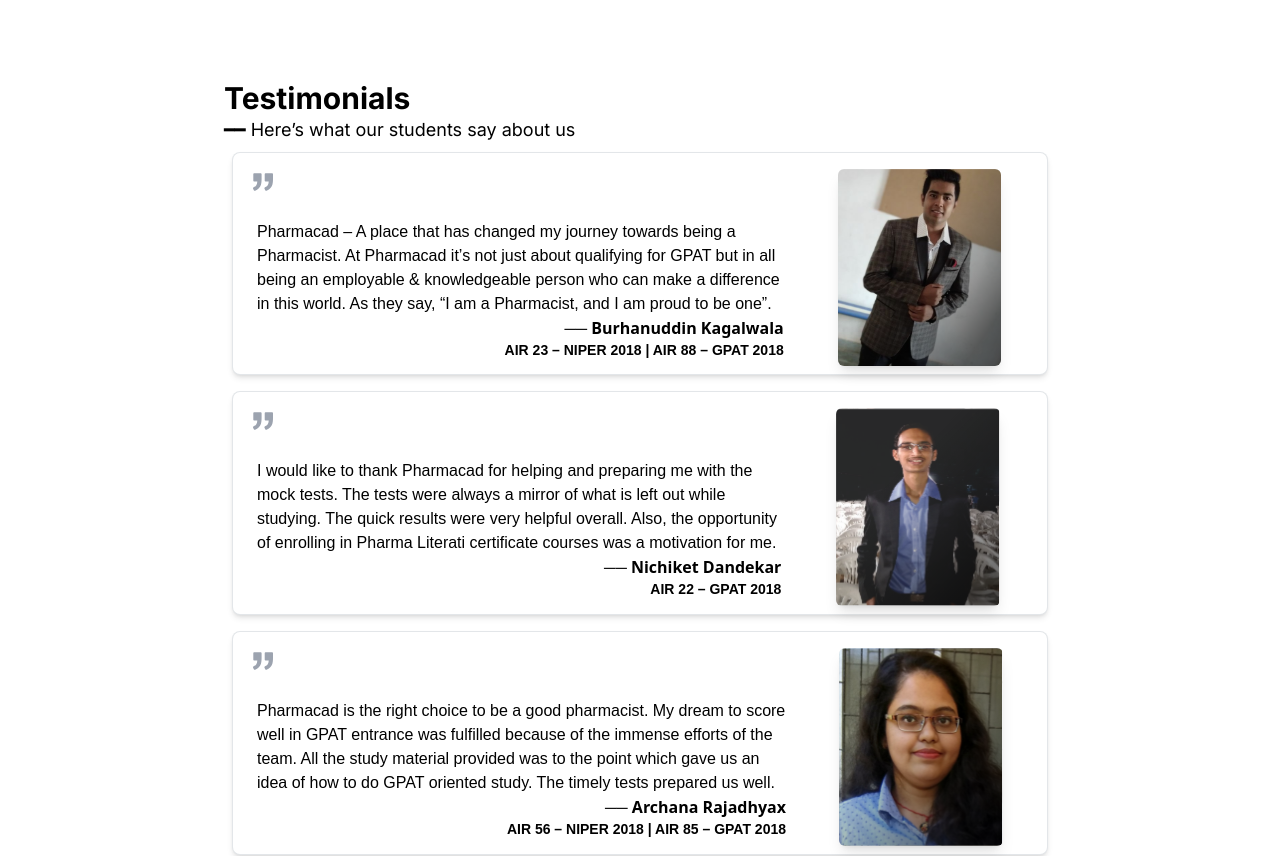
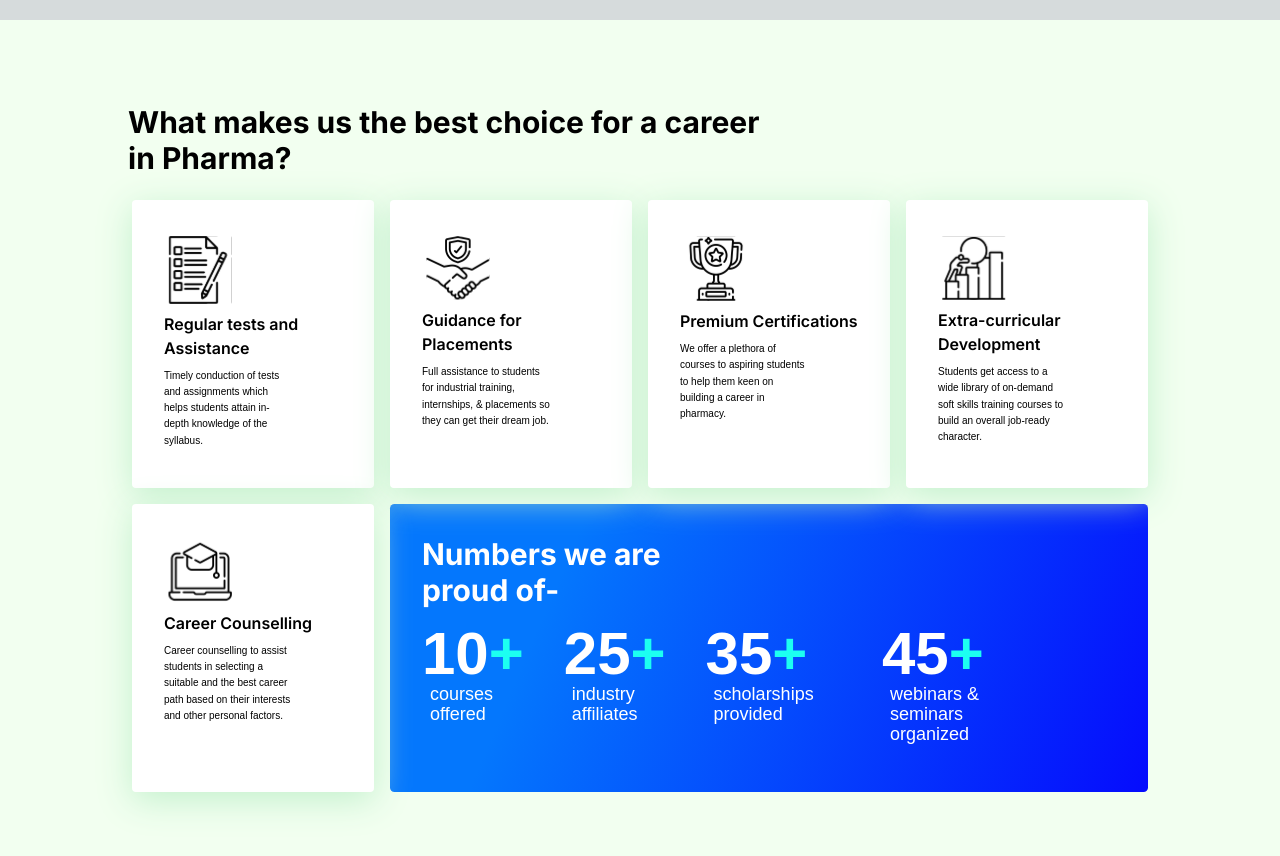
Before and after one commit to vibodhbhosure/Project-Pharmacad, a Next.js app: page / in a window 1280 px wide. Shown: the top 856 px of the page. Built offline with nearby package versions, Linux system fonts and the light colour scheme.

Commit message:
removed xs and all from the tailwind.config

```diff
--- a/components/BestChoice.jsx
+++ b/components/BestChoice.jsx
@@ -14,15 +14,15 @@ const BestChoiceContainer = () => {
   const cardDataArray = Object.values(data);
 
   return (
-    <div className="lg:w-full lg:mx-auto lg:bg-[#F2FFF0] lg:text-black lg:m-5 lg:pt-16 lg:pb-16 lg:leading-0 sm:w-full sm:bg-[#F2FFF0] sm:m-0 sm:pt-10 sm:pb-5 xs:text-black xs:w-full xs:bg-[#F2FFF0] xs:m-1 xs:pt-12 xs:pb-5  ">
+    <div className="lg:w-full lg:mx-auto lg:bg-[#F2FFF0] lg:text-black lg:m-5 lg:pt-16 lg:pb-16 lg:leading-0 sm:w-full sm:bg-[#F2FFF0] sm:m-0 sm:pt-10 sm:pb-5 text-black w-full bg-[#F2FFF0] m-1 pt-12 pb-5  ">
       <h3
-        className="lg:mx-32 lg:my-5 lg:w-1/2 lg:text-3xl lg:font-inter lg:leading-0 lg:font-bold sm:mx-3 sm:text-4xl sm:font-inter sm:leading-normal sm:font-bold sm:w-3/4 sm:mb-0 sm:ml-16 xs:mx-3 xs:text-xl xs:font-inter xs:leading-normal xs:font-bold xs:w-2/3 xs:mb-2 xs:ml-8"
+        className="lg:mx-32 lg:my-5 lg:w-1/2 lg:text-3xl lg:font-inter lg:leading-0 lg:font-bold sm:mx-3 sm:text-4xl sm:font-inter sm:leading-normal sm:font-bold sm:w-3/4 sm:mb-0 sm:ml-16 mx-3 text-xl font-inter leading-normal font-bold w-2/3 mb-2 ml-8"
         style={{ color: "#000000" }}
       >
         What makes us the best choice for a career in Pharma?
       </h3>
 
-      <div className="lg:grid-cols-4 lg:grid lg:gap-2 lg:mx-32 sm:flex sm:gap-1 sm:flex-col sm:mx-8 xs:flex xs:gap-2 xs:flex-col xs:mx-8">
+      <div className="lg:grid-cols-4 lg:grid lg:gap-2 lg:mx-32 sm:flex sm:gap-1 sm:flex-col sm:mx-8 flex gap-2 flex-col :mx-8">
         {/* First row */}
 
         {cardDataArray.slice(0, 4).map((cardData) => (
--- a/components/Card.jsx
+++ b/components/Card.jsx
@@ -24,29 +24,29 @@ const Card = ({ cardData }) => {
 
   return (
     <div
-      className="lg:w-241 xl:w-241 sm:m-6  sm:bg-white sm:rounded-xl xs:m-0  xs:bg-white xs:rounded-lg lg:bg-white lg:rounded lg:p-1 lg:pb-3 lg:m-1 lg:h-72 xl:bg-white xl:rounded xl:p-1 xl:pb-3 xl:m-1 xl:h-72 sm:max-h-full xs:max-h-full lg:max-h-full"
+      className="lg:w-241 lg:bg-white lg:rounded lg:p-1 lg:pb-3 lg:m-1 lg:max-h-full lg:h-72 sm:m-6 sm:bg-white sm:max-h-full sm:rounded-xl  bg-white rounded-lg max-h-full  mx-8"
       style={{
         background: "#ffffff",
         filter: "drop-shadow(0px 8px 17.6079px #C2F0CC)",
       }}
     >
-      <div className="lg:flex-col xl:flex-col">
-        <div className="lg:pt-3 lg:pl-3 xl:pt-3 xl:pl-3">
+      <div className="lg:flex-col ">
+        <div className="lg:pt-3 lg:pl-3 ">
           <Image
-            className="lg:mx-5 lg:mt-5 lg:w-16 xl:mx-5 xl:mt-5 xl:w-16 sm:mt-5  sm:pt-10  lg:pt-0 xl:pt-0 sm:ml-6 sm:w-28 xs:mt-5 xs:pt-4 xs:ml-6 xs:w-16"
+            className="lg:mx-5 lg:mt-5 lg:w-16 lg:pt-0 sm:mt-5 sm:pt-10 sm:ml-6 sm:w-28 mt-5 pt-4 ml-6 w-16"
             src={svg}
             alt={title}
           />
         </div>
         <div
-          className=" xl:px-4 xl:my-0 xl:py-2 xl:w-30 xl:text-xl xl:font-semibold xl:font-inter xl:mx-3 lg:px-4 lg:my-0 lg:py-2 lg:w-30 lg:text-base lg:font-semibold lg:font-inter lg:mx-3 sm:px-4 sm:py-2 sm:w-30 sm:my-2 sm:text-3xl sm:font-bold sm:font-inter sm:mx-3 xs:px-4 xs:py-2 xs:w-30 xs:my-0.5 xs:text-base xs:font-bold xs:font-inter xs:mx-3"
+          className="lg:px-4 lg:my-0 lg:py-2 lg:w-30 lg:text-base lg:font-semibold lg:font-inter lg:mx-3 sm:px-4 sm:py-2 sm:w-30 sm:my-2 sm:text-3xl sm:font-bold sm:font-inter sm:mx-3 px-4 py-2 w-30 my-0.5 text-base font-bold font-inter mx-3"
           style={{ color: "#000000" }}
         >
           {title}
         </div>
       </div>
       <div
-        className=" xl:mx-7 xl:py-0 xl:text-black xl:font-montserrat xl:text-xs xl:font-thin xl:pb-0 xl:leading-5 xl:w-48 lg:mx-7 lg:py-0 lg:text-black lg:font-montserrat lg:text-[10px] lg:font-thin lg:pb-0 lg:leading-2 lg:w-32 sm:mx-7 sm:pb-4 xs:mx-7 xs:pb-4 sm:text-black sm:font-montserrat sm:text-2xl sm:font-thin sm:leading-relaxed sm:w-auto xs:w-auto xs:leading-relaxed xs:text-xs xs:font-thin xs:font-montserrat xs:text-black"
+        className=" lg:mx-7 lg:py-0 lg:text-black lg:font-montserrat lg:text-[10px] lg:font-thin lg:pb-0 lg:leading-2 lg:w-32 sm:mx-7 sm:pb-4 mx-7 pb-4 sm:text-black sm:font-montserrat sm:text-2xl sm:font-thin sm:leading-relaxed sm:w-auto w-auto leading-relaxed text-xs font-thin font-montserrat text-black"
         style={{ color: "#000000" }}
       >
         {description}
--- a/components/Number.jsx
+++ b/components/Number.jsx
@@ -3,7 +3,7 @@ import React from "react";
 const Number = () => {
   return (
     <div
-      className="lg:h-72 lg:px-8 lg:mx-0 lg:py-8 sm:h-240  lg:mt-0 sm:px-0 sm:mx-6 sm:mt-0 sm:py-8 xs:h-240 xs:px-0 xs:mx-0 xs:py-2 xs:mt-2"
+      className="lg:h-72 lg:px-8 lg:mx-0 lg:py-8 sm:h-240  lg:mt-0 sm:px-0 sm:mx-6 sm:mt-0 sm:py-8 h-240 px-0 mx-8 py-2 mt-2"
       style={{
         background:
           "linear-gradient(113.02deg, #0477FD 22.78%, #0500FD 108.12%)",
@@ -11,74 +11,74 @@ const Number = () => {
         borderRadius: "4.42587px",
       }}
     >
-      <div className="nums-heading lg:font-inter lg:font-bold lg:text-3xl lg:w-64 lg:mb-4 sm:font-inter sm:font-bold sm:w-2/3 sm:text-4xl sm:mb-10  lg:mt-0 lg:ml-0 sm:mt-4 sm:ml-8 lg:text-white sm:text-white xs:font-inter xs:font-bold xs:w-2/3 xs:text-lg xs:mb-10 xs:mt-2 xs:ml-6  xs:text-white">
+      <div className="nums-heading lg:font-inter lg:font-bold lg:text-3xl lg:w-64 lg:mb-4 sm:font-inter sm:font-bold sm:w-2/3 sm:text-4xl sm:mb-10  lg:mt-0 lg:ml-0 sm:mt-4 sm:ml-8 lg:text-white sm:text-white font-inter font-bold w-1/2 text-2xl mb-10 mt-2 ml-6  text-white">
         Numbers we are proud of-
       </div>
 
-      <div className="nums-con lg:flex lg:flex-row lg:mx-0 lg:ml-0 sm:flex sm:flex-row sm:mx-12 xs:flex xs:flex-row xs:mx-10">
-        <div className="nums-con1 lg:mb-10 lg:flex lg:flex-row lg:mr-0 sm:flex sm:flex-col sm:mb-10 sm:mr-20 xs:flex xs:flex-col xs:mb-10 xs:mr-20 ">
-          <div className="lg:flex lg:flex-col lg:mr-10 sm:flex sm:flex-col sm:justify-items-center sm:content-center sm:pb-5 xs:flex xs:flex-col xs:justify-items-center xs:content-center xs:pb-5">
-            <div className="lg:flex lg:flex-row lg:ml-0  sm:flex sm:flex-row xs:flex xs:flex-row  ">
-              <div className="lg:text-6xl lg:font-bold lg:font-poppins sm:text-4xl sm:font-bold sm:font-poppins sm:text-white lg:text-white xs:text-4xl xs:font-bold xs:font-poppins xs:text-white">
+      <div className="nums-con lg:flex lg:flex-row lg:mx-0 lg:ml-0 sm:flex sm:flex-row sm:mx-12 flex flex-row mx-10">
+        <div className="nums-con1 lg:mb-10 lg:flex lg:flex-row lg:mr-0 sm:flex sm:flex-col sm:mb-10 sm:mr-20 flex flex-col mb-10 mr-20 ">
+          <div className="lg:flex lg:flex-col lg:mr-10 sm:flex sm:flex-col sm:justify-items-center sm:content-center sm:pb-5 flex flex-col justify-items-center content-center pb-5">
+            <div className="lg:flex lg:flex-row lg:ml-0  sm:flex sm:flex-row flex flex-row  ">
+              <div className="lg:text-6xl lg:font-bold lg:font-poppins sm:text-4xl sm:font-bold sm:font-poppins sm:text-white lg:text-white text-6xl font-bold font-poppins text-white">
                 10
               </div>
 
-              <div className="lg:text-6xl lg:font-bold lg:font-poppins lg:ml-0 sm:text-4xl sm:font-bold sm:font-poppins  sm:ml-1 xs:text-4xl xs:font-bold xs:font-poppins  xs:ml-1 text-[#1CFFF1]">
+              <div className="lg:text-6xl lg:font-bold lg:font-poppins lg:ml-0 sm:text-4xl sm:font-bold sm:font-poppins  sm:ml-1 text-6xl font-bold font-poppins  ml-1 text-[#1CFFF1]">
                 +
               </div>
             </div>
 
-            <div className="lg:leading-5 lg:text-0.96 lg:text-lg lg:font-poppins lg:ml-2 lg:w-1/2  lg:text-white sm:leading-5 sm:text-lg sm:font-poppins sm:w-1/2  sm:text-white  xs:leading-5 xs:text-sm xs:font-poppins xs:w-1/2  xs:text-white ">
+            <div className="lg:leading-5 lg:text-0.96 lg:text-lg lg:font-poppins lg:ml-2 lg:w-1/2  lg:text-white sm:leading-5 sm:text-lg sm:font-poppins sm:w-1/2  sm:text-white ml-2 leading-5 text-sm font-poppins w-1/2  text-white ">
               courses offered
             </div>
           </div>
 
-          <div className="lg:flex lg:flex-col lg:mr-10 sm:flex sm:flex-col sm:justify-items-center sm:content-center sm:pb-5 xs:flex xs:flex-col xs:justify-items-center xs:content-center xs:pb-5">
-            <div className="lg:flex lg:flex-row sm:flex sm:flex-row lg:ml-0  xs:flex xs:flex-row ">
-              <div className="lg:text-6xl lg:font-bold lg:font-poppins lg:text-white sm:text-4xl sm:font-bold sm:font-poppins  sm:text-white xs:text-4xl xs:font-bold xs:font-poppins  xs:text-white ">
+          <div className="lg:flex lg:flex-col lg:mr-10 sm:flex sm:flex-col sm:justify-items-center sm:content-center sm:pb-5 flex flex-col justify-items-center content-center pb-5">
+            <div className="lg:flex lg:flex-row sm:flex sm:flex-row lg:ml-0  flex flex-row ">
+              <div className="lg:text-6xl lg:font-bold lg:font-poppins lg:text-white sm:text-4xl sm:font-bold sm:font-poppins  sm:text-white text-6xl font-bold font-poppins  text-white ">
                 25
               </div>
 
-              <div className="lg:text-6xl lg:font-bold lg:font-poppins lg:ml-0 sm:text-4xl sm:font-bold sm:font-poppins  sm:ml-1 xs:text-4xl xs:font-bold xs:font-poppins  xs:ml-1 text-[#1CFFF1]">
+              <div className="lg:text-6xl lg:font-bold lg:font-poppins lg:ml-0 sm:text-4xl sm:font-bold sm:font-poppins  sm:ml-1 text-6xl font-bold font-poppins  ml-1 text-[#1CFFF1]">
                 +
               </div>
             </div>
 
-            <div className="lg:leading-5 lg:text-0.96 lg:text-lg lg:font-poppins lg:ml-2 lg:w-1/2 lg:text-white sm:leading-5 sm:text-lg sm:font-poppins sm:w-1/2  sm:text-white xs:leading-5 xs:text-sm xs:font-poppins xs:w-1/2  xs:text-white">
+            <div className="lg:leading-5 lg:text-0.96 lg:text-lg lg:font-poppins lg:ml-2 lg:w-1/2 lg:text-white sm:leading-5 sm:text-lg sm:font-poppins sm:w-1/2  sm:text-white leading-5 text-sm font-poppins w-1/2  text-white">
               industry affiliates
             </div>
           </div>
         </div>
 
-        <div className="nums-con2 lg:mb-10 lg:flex lg:flex-row lg:mr-0 sm:flex sm:flex-col sm:mb-10 sm:mr-20 xs:flex xs:flex-col xs:mb-10 xs:mr-20 ">
-          <div className="lg:flex lg:flex-col lg:mr-10 sm:flex sm:flex-col sm:justify-items-center sm:content-center sm:pb-5 xs:flex xs:flex-col xs:justify-items-center xs:content-center xs:pb-5">
-            <div className="lg:flex lg:flex-row lg:ml-0  sm:flex sm:flex-row xs:flex xs:flex-row ">
-              <div className="lg:text-6xl lg:font-bold lg:font-poppins sm:text-4xl sm:font-bold sm:font-poppins sm:text-white lg:text-white xs:text-4xl xs:font-bold xs:font-poppins xs:text-white">
+        <div className="nums-con2 lg:mb-10 lg:flex lg:flex-row lg:mr-0 sm:flex sm:flex-col sm:mb-10 sm:mr-20 flex flex-col mb-10 mr-20 ">
+          <div className="lg:flex lg:flex-col lg:mr-10 sm:flex sm:flex-col sm:justify-items-center sm:content-center sm:pb-5 flex flex-col justify-items-center content-center pb-5">
+            <div className="lg:flex lg:flex-row lg:ml-0  sm:flex sm:flex-row  flex  flex-row ">
+              <div className="lg:text-6xl lg:font-bold lg:font-poppins sm:text-4xl sm:font-bold sm:font-poppins sm:text-white lg:text-white  text-6xl  font-bold  font-poppins  text-white">
                 35
               </div>
 
-              <div className="lg:text-6xl lg:font-bold lg:font-poppins lg:ml-0 sm:text-4xl sm:font-bold sm:font-poppins  sm:ml-1 xs:text-4xl xs:font-bold xs:font-poppins  xs:ml-1 text-[#1CFFF1]">
+              <div className="lg:text-6xl lg:font-bold lg:font-poppins lg:ml-0 sm:text-4xl sm:font-bold sm:font-poppins  sm:ml-1 text-6xl  font-bold  font-poppins   ml-1 text-[#1CFFF1]">
                 +
               </div>
             </div>
 
-            <div className="lg:leading-5 lg:text-0.96 lg:text-lg lg:font-poppins lg:ml-2 lg:w-1/2 lg:text-white sm:leading-5 sm:text-lg sm:font-poppins sm:w-1/2  sm:text-white xs:leading-5 xs:text-sm xs:font-poppins xs:w-1/2  xs:text-white">
+            <div className="lg:leading-5 lg:text-0.96 lg:text-lg lg:font-poppins lg:ml-2 lg:w-1/2 lg:text-white sm:leading-5 sm:text-lg sm:font-poppins sm:w-1/2  sm:text-white  leading-5  text-sm  font-poppins  w-1/2  text-white">
               scholarships provided
             </div>
           </div>
 
-          <div className="lg:flex lg:flex-col lg:mr-10 sm:flex sm:flex-col sm:justify-items-center sm:content-center sm:pb-5 xs:flex xs:flex-col xs:justify-items-center xs:content-center xs:pb-5">
-            <div className="lg:flex lg:flex-row lg:ml-0  sm:flex sm:flex-row xs:flex xs:flex-row ">
-              <div className="lg:text-6xl lg:font-bold lg:font-poppins sm:text-4xl sm:font-bold sm:font-poppins sm:text-white lg:text-white xs:text-4xl xs:font-bold xs:font-poppins xs:text-white">
+          <div className="lg:flex lg:flex-col lg:mr-10 sm:flex sm:flex-col sm:justify-items-center sm:content-center sm:pb-5  flex  flex-col justify-items-center  content-center  pb-5">
+            <div className="lg:flex lg:flex-row lg:ml-0  sm:flex sm:flex-row flex flex-row ">
+              <div className="lg:text-6xl lg:font-bold lg:font-poppins sm:text-4xl sm:font-bold sm:font-poppins sm:text-white lg:text-white text-6xl font-bold font-poppins text-white">
                 45
               </div>
 
-              <div className="lg:text-6xl lg:font-bold lg:font-poppins lg:ml-0 sm:text-4xl sm:font-bold sm:font-poppins  sm:ml-1 xs:text-4xl xs:font-bold xs:font-poppins  xs:ml-1 text-[#1CFFF1]">
+              <div className="lg:text-6xl lg:font-bold lg:font-poppins lg:ml-0 sm:text-4xl sm:font-bold sm:font-poppins  sm:ml-1 text-6xl font-bold font-poppins  ml-1 text-[#1CFFF1]">
                 +
               </div>
             </div>
 
-            <div className="lg:leading-5 lg:text-0.96 lg:text-lg lg:font-poppins lg:ml-2 lg:w-1/2 lg:text-white sm:leading-5 sm:text-lg sm:font-poppins sm:w-1/2  sm:text-white xs:leading-5 xs:text-sm xs:font-poppins xs:w-1/2  xs:text-white">
+            <div className="lg:leading-5 lg:text-0.96 lg:text-lg lg:font-poppins lg:ml-2 lg:w-1/2 lg:text-white sm:leading-5 sm:text-lg sm:font-poppins sm:w-1/2  sm:text-white leading-5 text-sm font-poppins w-1/2  text-white">
               webinars & seminars organized
             </div>
           </div>
--- a/src/app/layout.js
+++ b/src/app/layout.js
@@ -18,7 +18,7 @@ export default function RootLayout({ children }) {
   return (
 
     <>
-           {/* <BestChoiceContainer/> */}
+           <BestChoiceContainer/>
            <TestimonialsContainer />
     </>
 
```
Also changed, not shown: tailwind.config.js (+12 -12 lines).
